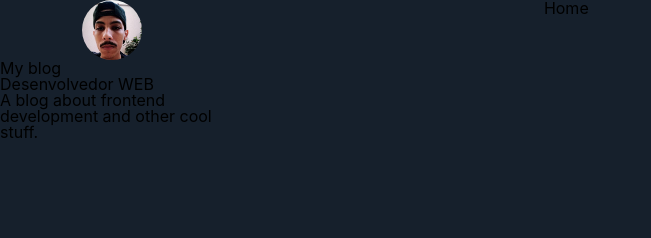
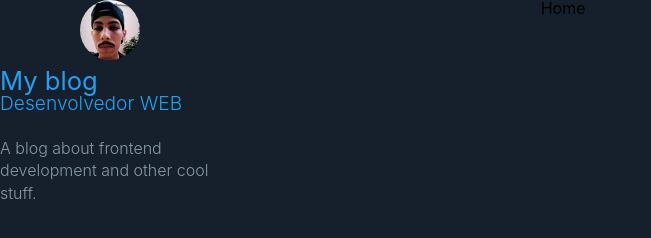
Before and after one commit to joaosoarees/gatsby-blog, a Gatsby site: page / in a window 1280 px wide. Shown: the whole page, without its empty margins (0-651 px from the left). Built offline with nearby package versions, Linux system fonts and the light colour scheme; Gatsby itself is replaced by a stand-in of ours.

Commit message:
styled Profile component

```diff
--- a/src/components/Profile/index.js
+++ b/src/components/Profile/index.js
@@ -1,5 +1,12 @@
 import React from 'react';
 import { useStaticQuery, graphql } from 'gatsby';
+
+import {
+  ProfileWrapper,
+  ProfileAuthor,
+  ProfileLink,
+  ProfileDescription,
+  ProfilePosition } from './styles';
 
 import Avatar from '../Avatar';
 
@@ -25,11 +32,15 @@
   `);
 
   return (
-    <div className="Profile-wrapper">
-      <Avatar />
-      <h1>{title}</h1>
-      <h2>{position}</h2>
-      <p>{description}</p>
-    </div>
+    <ProfileWrapper>
+      <ProfileLink>
+        <Avatar />
+        <ProfileAuthor>
+          {title}
+          <ProfilePosition>{position}</ProfilePosition>
+        </ProfileAuthor>
+      </ProfileLink>
+      <ProfileDescription>{description}</ProfileDescription>
+    </ProfileWrapper>
   );
 };
--- /dev/null
+++ b/src/components/Profile/styles.js
@@ -0,0 +1,35 @@
+import styled from 'styled-components';
+import { Link } from 'gatsby';
+
+export const ProfileWrapper = styled.section`
+  color: #8899a6;
+  display: flex;
+  flex-direction: column;
+`;
+
+export const ProfileLink = styled(Link)`
+  color: #8899a6;
+  text-decoration: none;
+  transition: color 0.5s;
+
+  &:hover {
+    color: #1fa1f2;
+  }
+`;
+
+export const ProfileAuthor = styled.h1`
+  font-size: 1.6rem;
+  margin: 0.5rem auto 1.5rem;
+`;
+
+export const ProfilePosition = styled.small`
+  display: block;
+  font-size: 1.2rem;
+  font-weight: 300;
+`;
+
+export const ProfileDescription = styled.p`
+  font-size: 1rem;
+  font-weight: 300;
+  line-height: 1.4;
+`;
```
